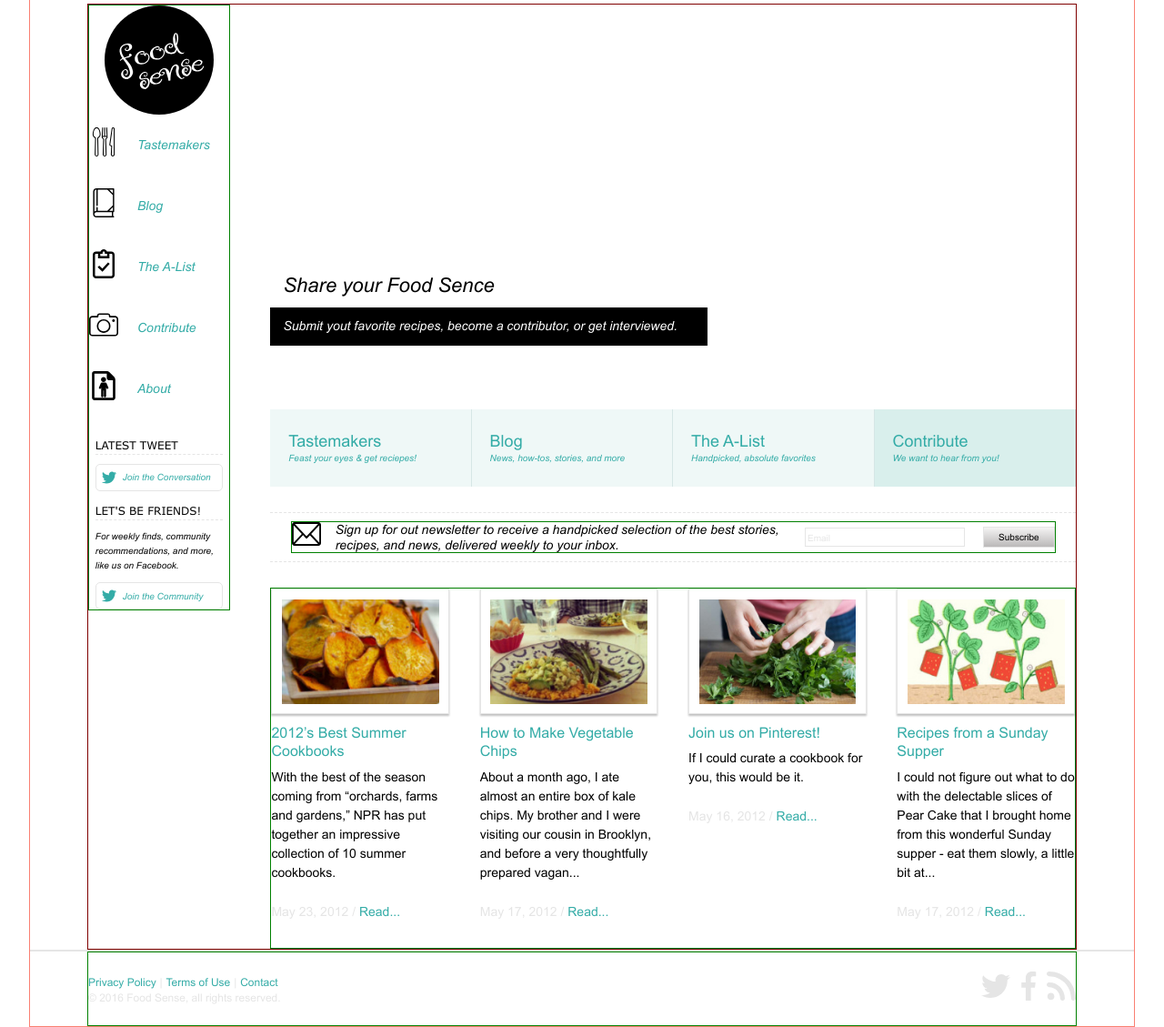
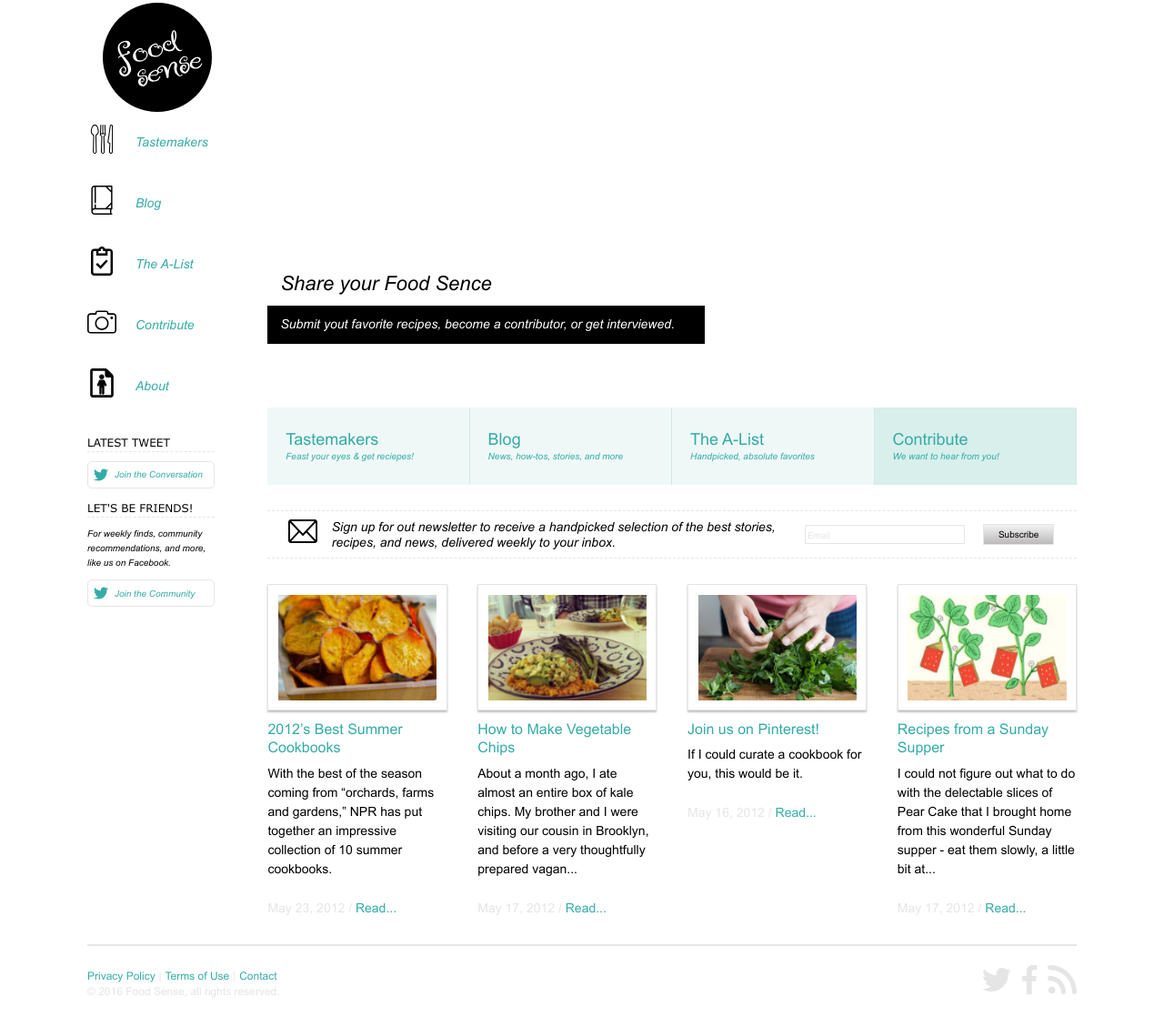
Before and after one commit to eprikhodko/dd-practice-html-css, a website built with webpack: page src/index.html in a window 1280 px wide. Shown: the part 46-1175 px from the top of the page at 91% size. Built offline with nearby package versions, Linux system fonts and the light colour scheme; files whose address does not match are found by name.

Commit message:
fix: fix aside items alignment

```diff
--- a/src/scss/components/_container.scss
+++ b/src/scss/components/_container.scss
@@ -2,7 +2,7 @@
   width: 95%;
   // max-width: 710px;
   margin: 0 auto;
-  border: 1px solid green;
+  // border: 1px solid green;
 
   @media (min-width: $large) {
     width: 100%;
--- a/src/scss/layout/_aside.scss
+++ b/src/scss/layout/_aside.scss
@@ -1,13 +1,18 @@
 .aside {
+  // border: 1px solid saddlebrown;
   @media (min-width: $large) {
     margin-right: 3.2em;
+  }
+
+  .food-sense-logo {
+    align-self: center;
   }
 
   .container-main {
     .container {
       display: flex;
       flex-direction: column-reverse;
-      align-items: center;
+      align-items: flex-start;
 
       @media (min-width: $small) {
         flex-direction: row;
--- a/src/scss/layout/_cards-section.scss
+++ b/src/scss/layout/_cards-section.scss
@@ -2,14 +2,17 @@
   .container {
     display: flex;
     flex-direction: column;
+    gap: 1.75em;
     align-items: center;
 
     @media (min-width: $small) {
       flex-direction: row;
       flex-wrap: wrap;
-      // gap: 1.75em;
+      align-items: flex-start;
+    }
+
+    @media (min-width: $large) {
       gap: 2.4em;
-      align-items: flex-start;
     }
   }
 }
--- a/src/scss/layout/_footer.scss
+++ b/src/scss/layout/_footer.scss
@@ -1,12 +1,9 @@
-.footer {
-  border-top: 2px solid $smokie;
-}
-
 .footer-content {
   display: flex;
   justify-content: space-between;
   padding: 1.5em 0;
   list-style: none;
+  border-top: 2px solid $smokie;
 }
 
 .footer-link {
--- a/src/scss/layout/_general_layout.scss
+++ b/src/scss/layout/_general_layout.scss
@@ -3,7 +3,7 @@
   flex-direction: column;
   // max-width: 896px;
   margin: 0 auto;
-  border: 1px solid salmon;
+  // border: 1px solid salmon;
 
   // @media (min-width: $medium) {
   //   max-width: 896px;
@@ -16,7 +16,7 @@
 }
 
 .container-flex {
-  border: 1px solid maroon;
+  // border: 1px solid maroon;
   @media (min-width: $large) {
     display: flex;
     // max-width: 896px;
```
